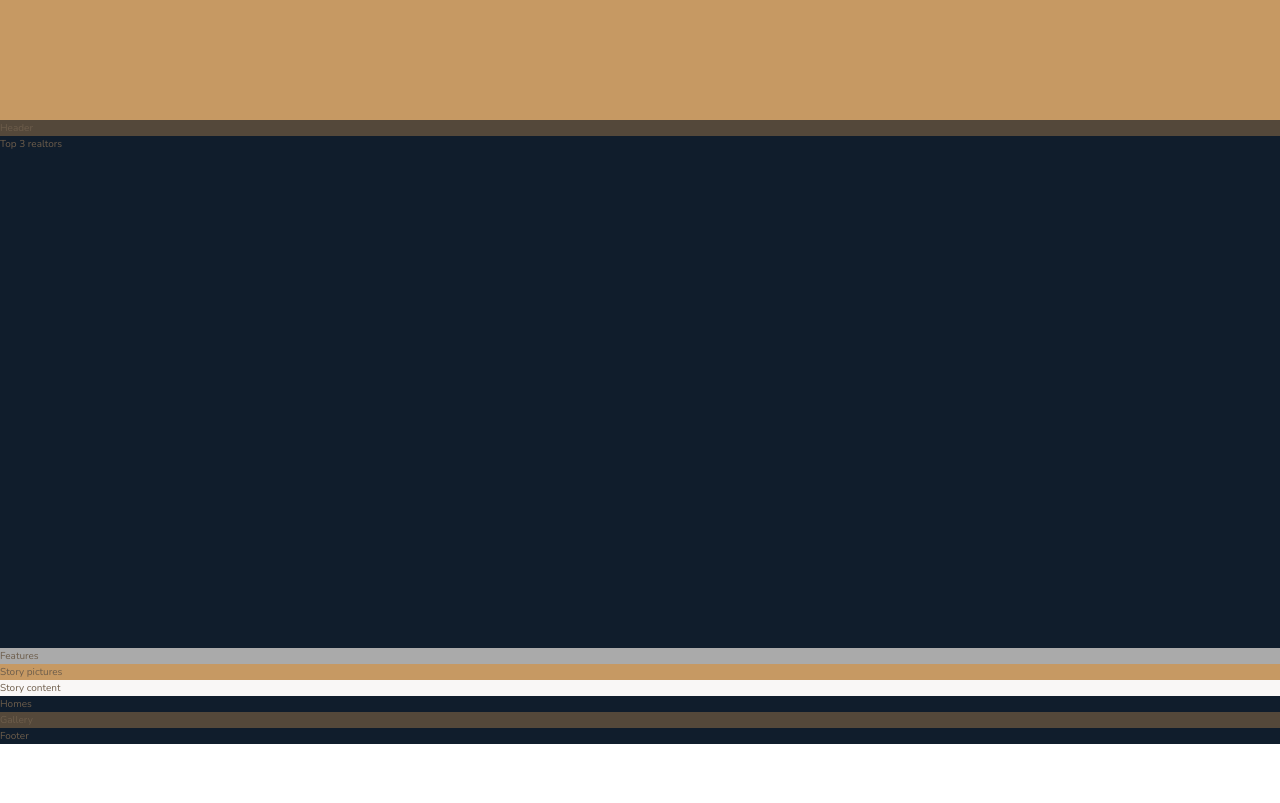
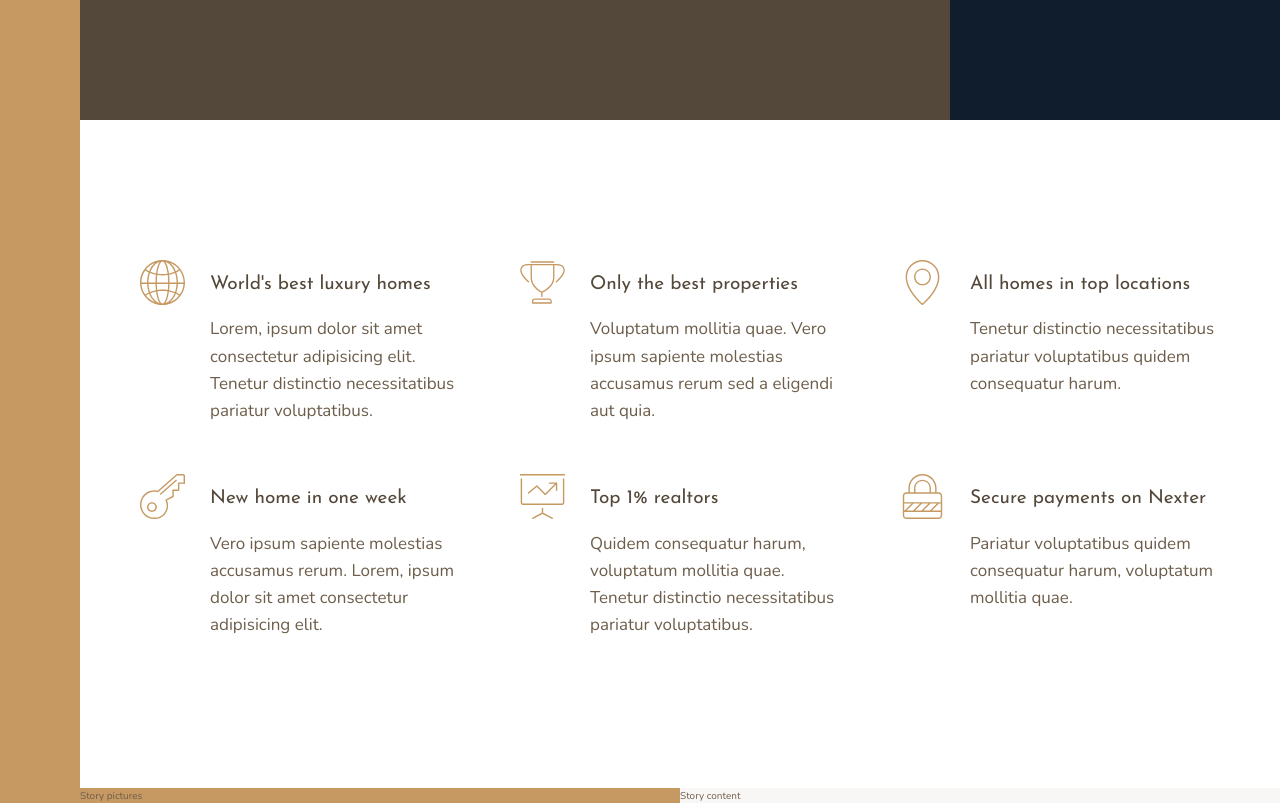
Before and after one commit to SirTingling/Nexter, a website: page index.html in a window 1280 px wide. Shown: the part 520-1323 px from the top of the page. Before the commit the page ends 1264 px from the top, so only its background shows below. Drawn offline with nearby package versions, Linux system fonts and the light colour scheme; files that its build step writes are made by us from their sources.

Commit message:
Features

```diff
--- a/index.html
+++ b/index.html
@@ -27,7 +27,59 @@
         </div>
 
         <section class="features">
-            Features
+            <div class="feature">
+                <svg class="feature__icon">
+                    <use xlink:href="img/sprite.svg#icon-global"></use>
+                </svg>
+                <h4 class="heading-4 heading-4--dark">World's best luxury homes</h4>
+                <p class="feature__text">Lorem, ipsum dolor sit amet consectetur adipisicing elit.
+                    Tenetur distinctio necessitatibus pariatur voluptatibus.</p>
+            </div>
+
+            <div class="feature">
+                <svg class="feature__icon">
+                    <use xlink:href="img/sprite.svg#icon-trophy"></use>
+                </svg>
+                <h4 class="heading-4 heading-4--dark">Only the best properties</h4>
+                <p class="feature__text">Voluptatum mollitia quae. Vero ipsum sapiente molestias
+                     accusamus rerum sed a eligendi aut quia.</p>
+            </div>
+
+            <div class="feature">
+                <svg class="feature__icon">
+                    <use xlink:href="img/sprite.svg#icon-map-pin"></use>
+                </svg>
+                <h4 class="heading-4 heading-4--dark">All homes in top locations</h4>
+                <p class="feature__text">Tenetur distinctio necessitatibus pariatur
+                    voluptatibus quidem consequatur harum.</p>
+            </div>
+
+            <div class="feature">
+                <svg class="feature__icon">
+                    <use xlink:href="img/sprite.svg#icon-key"></use>
+                </svg>
+                <h4 class="heading-4 heading-4--dark">New home in one week</h4>
+                <p class="feature__text">Vero ipsum sapiente molestias accusamus rerum.
+                    Lorem, ipsum dolor sit amet consectetur adipisicing elit.</p>
+            </div>
+
+            <div class="feature">
+                <svg class="feature__icon">
+                    <use xlink:href="img/sprite.svg#icon-presentation"></use>
+                </svg>
+                <h4 class="heading-4 heading-4--dark">Top 1% realtors</h4>
+                <p class="feature__text">Quidem consequatur harum, voluptatum mollitia quae.
+                    Tenetur distinctio necessitatibus pariatur voluptatibus.</p>
+            </div>
+
+            <div class="feature">
+                <svg class="feature__icon">
+                    <use xlink:href="img/sprite.svg#icon-lock"></use>
+                </svg>
+                <h4 class="heading-4 heading-4--dark">Secure payments on Nexter</h4>
+                <p class="feature__text">Pariatur voluptatibus quidem consequatur harum,
+                    voluptatum mollitia quae.</p>
+            </div>
         </section>
 
         <div class="story__pictures">
--- a/sass/_base.scss
+++ b/sass/_base.scss
@@ -37,4 +37,7 @@
  .container {
      display: grid;
      grid-template-rows: 80vh min-content 40vw repeat(3, min-content);
+     grid-template-columns: [sidebar-start] 8rem [sidebar-end full-start] minmax(6rem, 1fr) [center-start] repeat(8, [col-start]
+     minmax(min-content, 14rem) [col-end]) [center-end] minmax(6rem, 1fr) [full-end];
+
  }
--- a/sass/_features.scss
+++ b/sass/_features.scss
@@ -1,3 +1,30 @@
 .features {
-    background-color: $color-grey-light-2;
+    grid-column: center-start / center-end;
+
+    margin: 15rem 0;
+
+    display: grid;
+    //grid-template-columns: repeat(3, 1fr);
+    grid-template-columns: repeat(auto-fit, minmax(25rem , 1fr));
+    grid-gap: 6rem;
+    align-items: start;
 }
+
+.feature {
+    display: grid;
+    grid-template-columns: min-content 1fr;
+    grid-row-gap: 1.5rem;
+    grid-column-gap: 2.5rem;
+
+    &__icon {
+        fill: $color-primary;
+        width: 4.5rem;
+        height: 4.5rem;
+        grid-row: 1 / span 2;
+        transform: translateY(-1rem);
+    }
+
+    &__text {
+        font-size: 1.7rem;
+    }
+}
--- a/sass/_footer.scss
+++ b/sass/_footer.scss
@@ -1,3 +1,4 @@
 .footer {
     background-color: $color-secondary;
+    grid-column: full-start / full-end;
 }
--- a/sass/_gallery.scss
+++ b/sass/_gallery.scss
@@ -1,3 +1,4 @@
 .gallery {
     background-color: $color-grey-dark-1;
+    grid-column: full-start / full-end;
 }
--- a/sass/_header.scss
+++ b/sass/_header.scss
@@ -1,3 +1,4 @@
 .header {
     background-color: $color-grey-dark-1;
+    grid-column: full-start / col-end 6;
 }
--- a/sass/_homes.scss
+++ b/sass/_homes.scss
@@ -1,3 +1,4 @@
 .homes {
     background-color: $color-secondary;
+    grid-column: center-start / center-end;
 }
--- a/sass/_realtors.scss
+++ b/sass/_realtors.scss
@@ -1,3 +1,4 @@
 .realtors {
     background-color: $color-secondary;
+    grid-column: col-start 7 / full-end;
 }
--- a/sass/_sidebar.scss
+++ b/sass/_sidebar.scss
@@ -1,3 +1,5 @@
 .sidebar {
     background-color: $color-primary;
+    grid-column: sidebar-start / sidebar-end;
+    grid-row: 1 / -1;
 }
--- a/sass/_story.scss
+++ b/sass/_story.scss
@@ -1,9 +1,11 @@
 .story {
     &__pictures {
         background-color: $color-primary;
+        grid-column: full-start / col-end 4;
     }
 
     &__content {
         background-color: $color-grey-light-1;
+        grid-column: col-start 5 / full-end;
     }
 }
--- a/sass/_typography.scss
+++ b/sass/_typography.scss
@@ -0,0 +1,29 @@
+%heading {
+    font-family: $font-display;
+    font-weight: 400;
+}
+
+.heading-1 {
+    @extend %heading;
+}
+
+.heading-2 {
+    @extend %heading;
+}
+
+.heading-3 {
+    @extend %heading;
+}
+
+.heading-4 {
+    @extend %heading;
+    font-size: 1.9rem;
+
+    &--light {
+        color: $color-grey-light-1;
+    }
+
+    &--dark {
+        color: $color-grey-dark-1;
+    }
+}
```
Also changed, not shown: css/style.comp.css.
